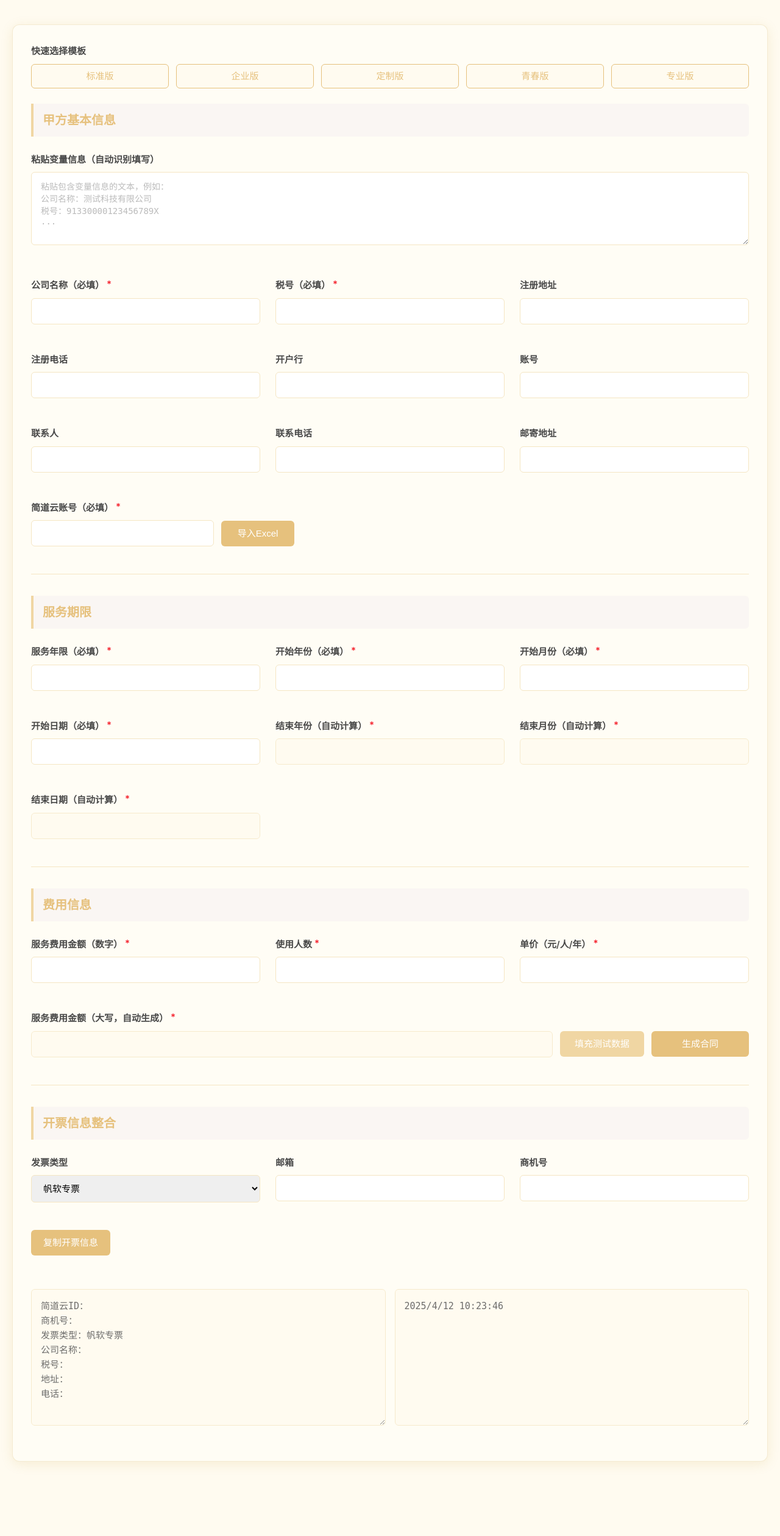
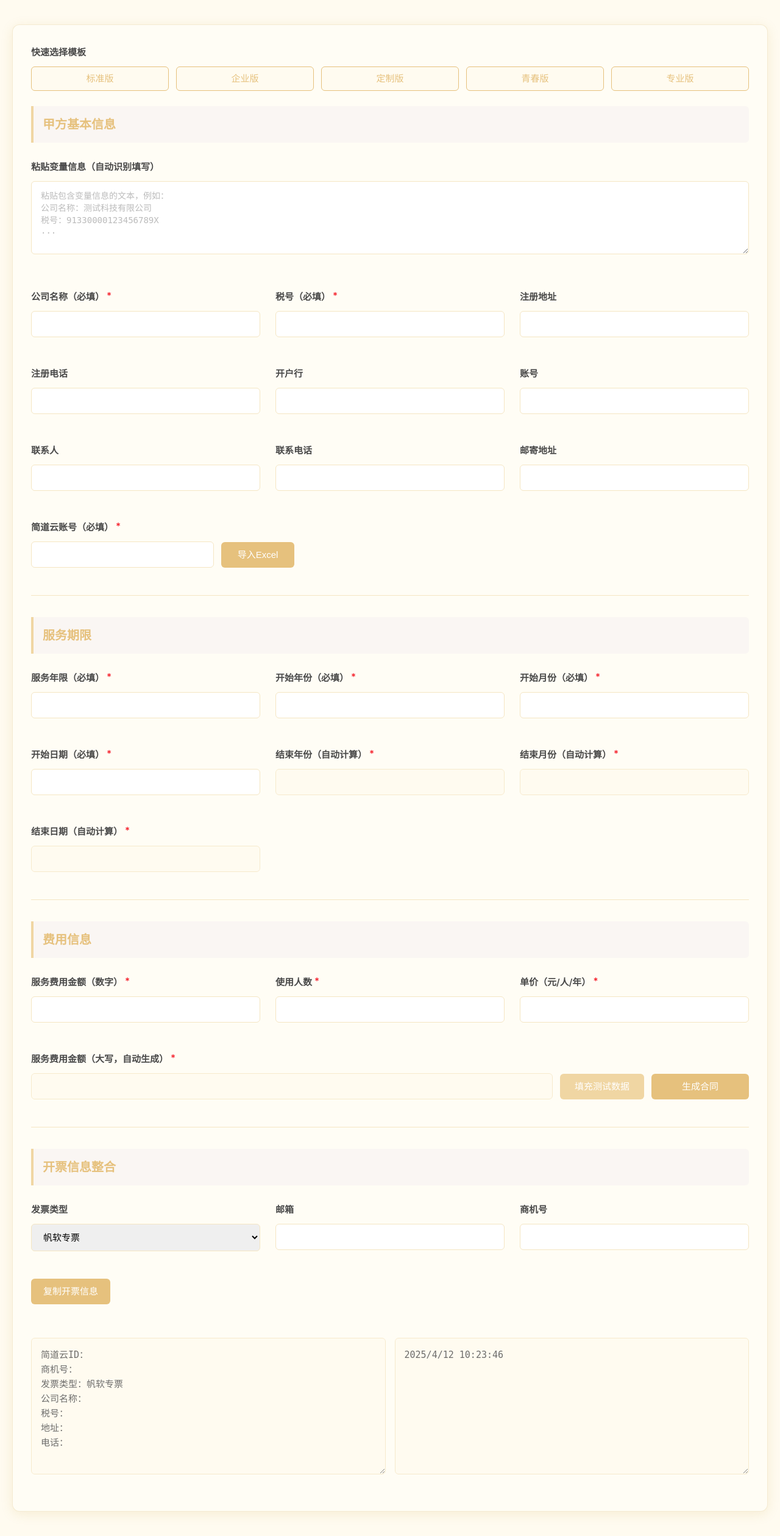
Before and after one commit to Esther1023/ocr-smart-form-system, a Flask app: page / in a window 1280 px wide. Shown: the whole page at 61% size. Before the commit the page ends 2403 px from the top, so only its background shows below. Run offline with Flask 3, Linux system fonts and the light colour scheme; the visitor is signed in with stand-in values (Sample User, id 1).

Commit message:
style: 调整 body 和 textarea 的行高以提升可读性

```diff
--- a/static/style.css
+++ b/static/style.css
@@ -17,7 +17,7 @@ body {
     font-family: -apple-system, BlinkMacSystemFont, "Segoe UI", Roboto, "Helvetica Neue", Arial, sans-serif;
     background-color: var(--background-color);
     color: var(--text-color);
-    line-height: 1.7;
+    line-height: 2.0;
 }
 
 .container {
@@ -384,7 +384,7 @@ textarea.form-control {
     white-space: pre-wrap;
     word-break: break-all;
     font-size: 13px;    /* 内容字体稍微大一点 */
-    line-height: 1.4;
+    line-height: 1.5;
 }
 
 .timeline-item::before {
```
